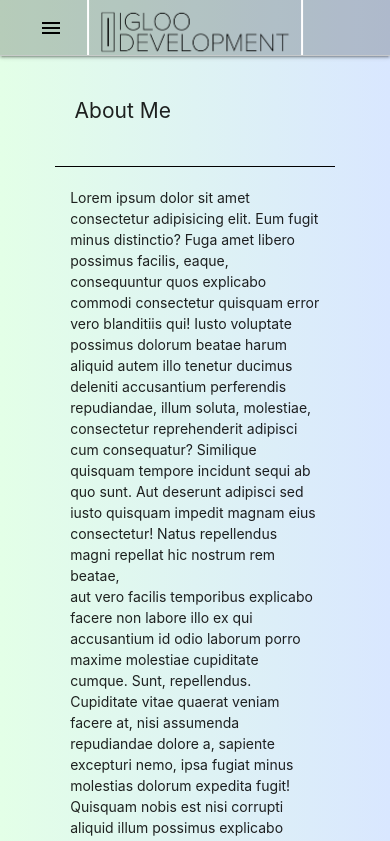
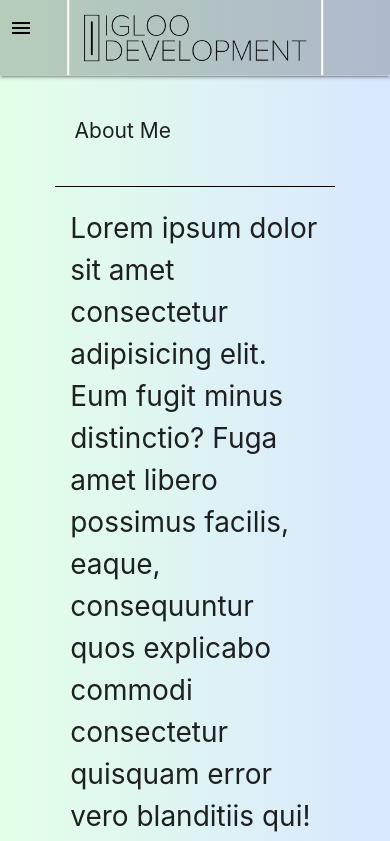
Before and after one commit to igloo1505/Portfolio_Revised, a React (Create React App) app in the folder client/: page / in a window 390 px wide. Shown: the top 841 px of the page. Built offline with nearby package versions, Linux system fonts and the light colour scheme.

Commit message:
adjusted navbar height for mobile

```diff
--- a/client/src/components/Navbar.js
+++ b/client/src/components/Navbar.js
@@ -14,7 +14,7 @@ const Navbar = () => {
           <a
             href="#"
             data-target="mobileMenu"
-            class="sidenav-trigger black-text text-darken-2"
+            class="sidenav-trigger black-text text-darken-2 triggerButton"
             style={{ marginLeft: "0px" }}
           >
             <i class="material-icons">menu</i>
--- a/client/src/index.css
+++ b/client/src/index.css
@@ -85,6 +85,15 @@ form {
   }
   .mobileTextAdjust {
     font-size: 2rem;
+  }
+  .navBar {
+    height: 76px;
+  }
+  .navBarLogo {
+    height: 76px;
+  }
+  .triggerButton {
+    transform: translateX(-30px);
   }
   .mobileTextAdjustLarge {
     font-size: 2.5rem !important;
--- a/client/src/pages/AboutMe.js
+++ b/client/src/pages/AboutMe.js
@@ -11,7 +11,7 @@ const AboutMe = () => {
           <img src={TempImage} alt="" className="Image align-left" />
         </div>
 
-        <p className="aboutMeText">
+        <p className="mobileTextAdjust">
           Lorem ipsum dolor sit amet consectetur adipisicing elit. Eum fugit
           minus distinctio? Fuga amet libero possimus facilis, eaque,
           consequuntur quos explicabo commodi consectetur quisquam error vero
@@ -22,14 +22,14 @@ const AboutMe = () => {
           quo sunt. Aut deserunt adipisci sed iusto quisquam impedit magnam eius
           consectetur! Natus repellendus magni repellat hic nostrum rem beatae,{" "}
         </p>
-        <p className="aboutMeText">
+        <p className="mobileTextAdjust">
           aut vero facilis temporibus explicabo facere non labore illo ex qui
           accusantium id odio laborum porro maxime molestiae cupiditate cumque.
           Sunt, repellendus. Cupiditate vitae quaerat veniam facere at, nisi
           assumenda repudiandae dolore a, sapiente excepturi nemo, ipsa fugiat
           minus molestias dolorum expedita fugit!{" "}
         </p>
-        <p className="aboutMeText">
+        <p className="mobileTextAdjust">
           Quisquam nobis est nisi corrupti aliquid illum possimus explicabo
           totam dolores vitae dicta distinctio fuga quis autem ullam, temporibus
           in tempore repudiandae odit officiis eveniet animi? Laboriosam maiores
```
